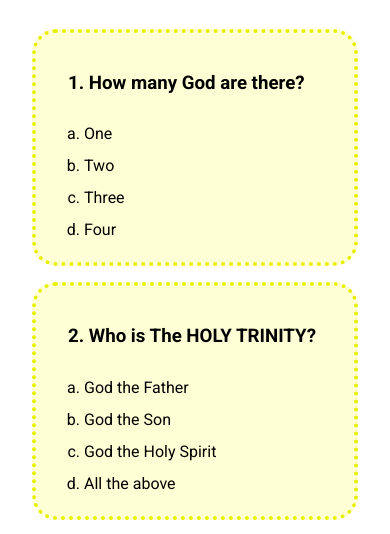
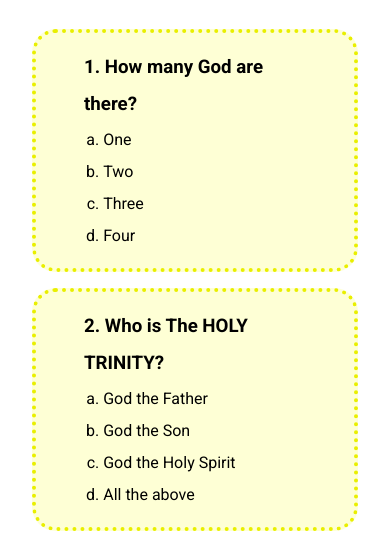
Before and after one commit to rollingroy/meyeu, a plain HTML site: page test.html in a window 390 px wide. Shown: the part 248-782 px from the top of the page. Drawn offline with nearby package versions, Linux system fonts and the light colour scheme.

```diff
--- a/scss/style.scss
+++ b/scss/style.scss
@@ -192,20 +192,18 @@
 
   .box {
     display: grid;
-    grid-template-columns: repeat(2, 1fr);
+    grid-template-columns: 1fr 1fr;
     padding: 0 3rem;
     line-height: 2;
 
     & > div {
       margin: 1rem;
-      padding: 1rem 2rem;
+      padding: 1rem 3rem;
       border-radius: 1.5rem;
 
-      h3 {
-        padding: 1rem 0;
-      }
       ol {
-        padding: 0 1rem;
+        display: inline-block;
+        margin-left: 1.2rem;
       }
     }
   }
```
Also changed, not shown: css/style.css.
